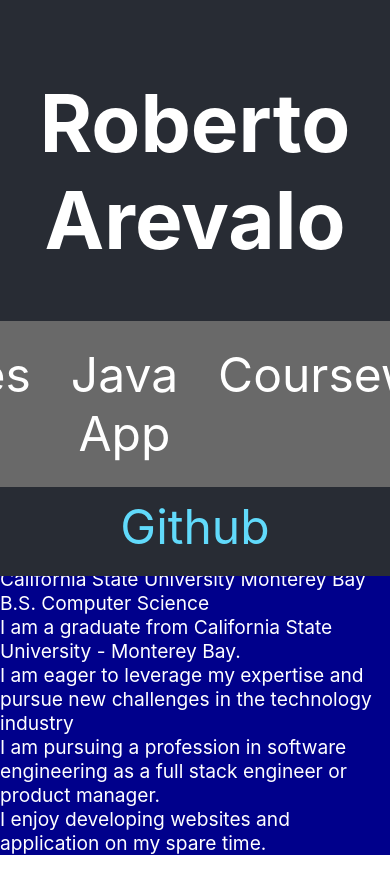
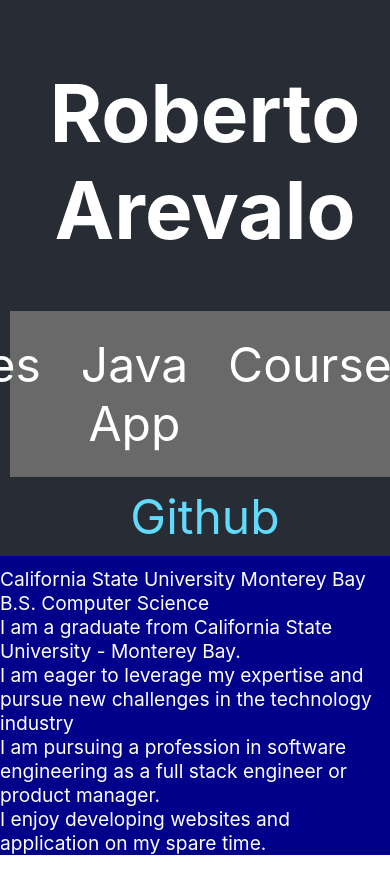
Before and after one commit to RobertoAArevalo/RobertoArevalo, a React (Create React App) app: page / in a window 390 px wide. Built offline with nearby package versions, Linux system fonts and the light colour scheme.

Commit message:
css and classesapp changes

```diff
--- a/src/App.css
+++ b/src/App.css
@@ -43,6 +43,15 @@
   color: #61dafb;
 }
 
+.Classes {
+  padding-top: 315px; /* Adds 100px gap from the top */
+}
+
+.Classes-body {
+  padding-top: 450em;
+  color: white;
+}
+
 @keyframes App-logo-spin {
   from {
     transform: rotate(0deg);
@@ -59,6 +68,13 @@
   margin-top: 10px;
   display: block;
 }
+
+@media (max-width: 768px) {
+  .App-header {
+    padding: 10px;
+  }
+}
+
 
 /*style for navbar w/ tabs*/
 .nav-tabs {
```
